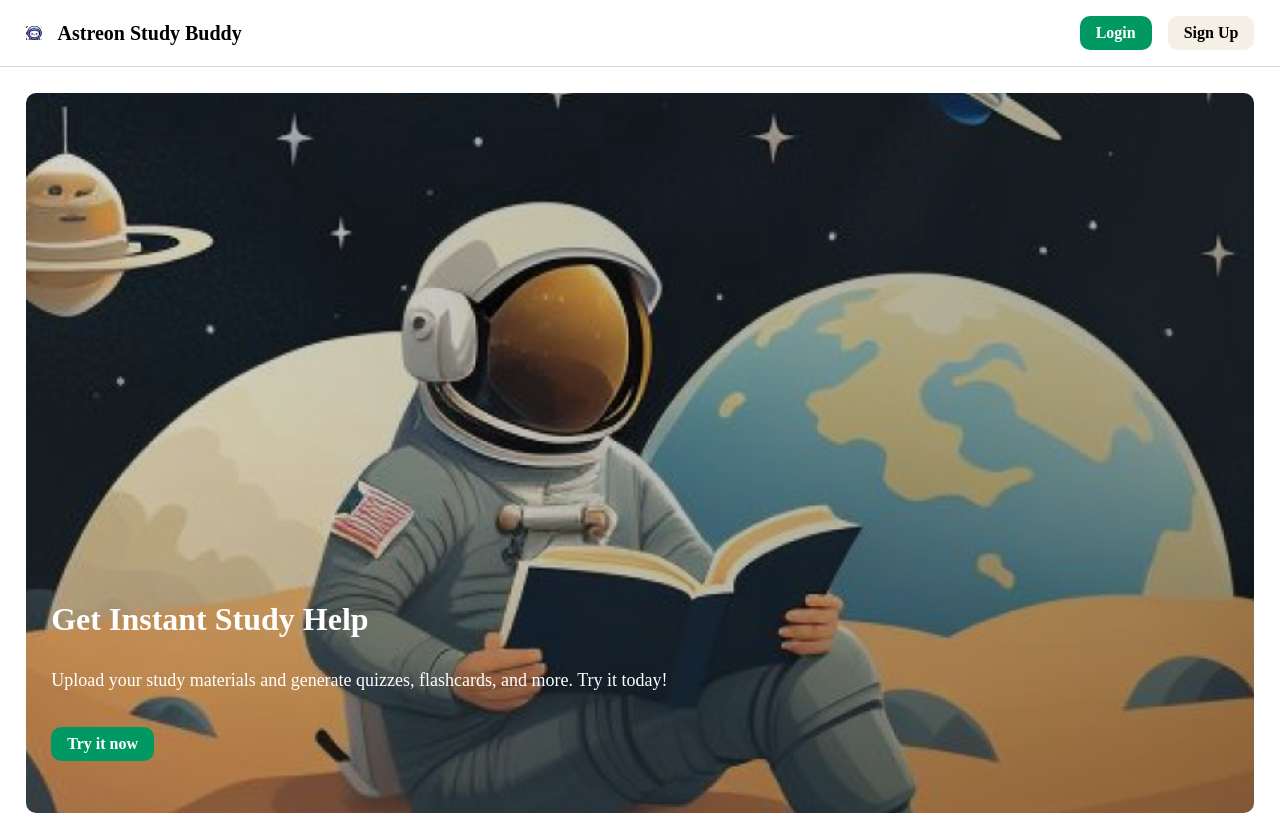
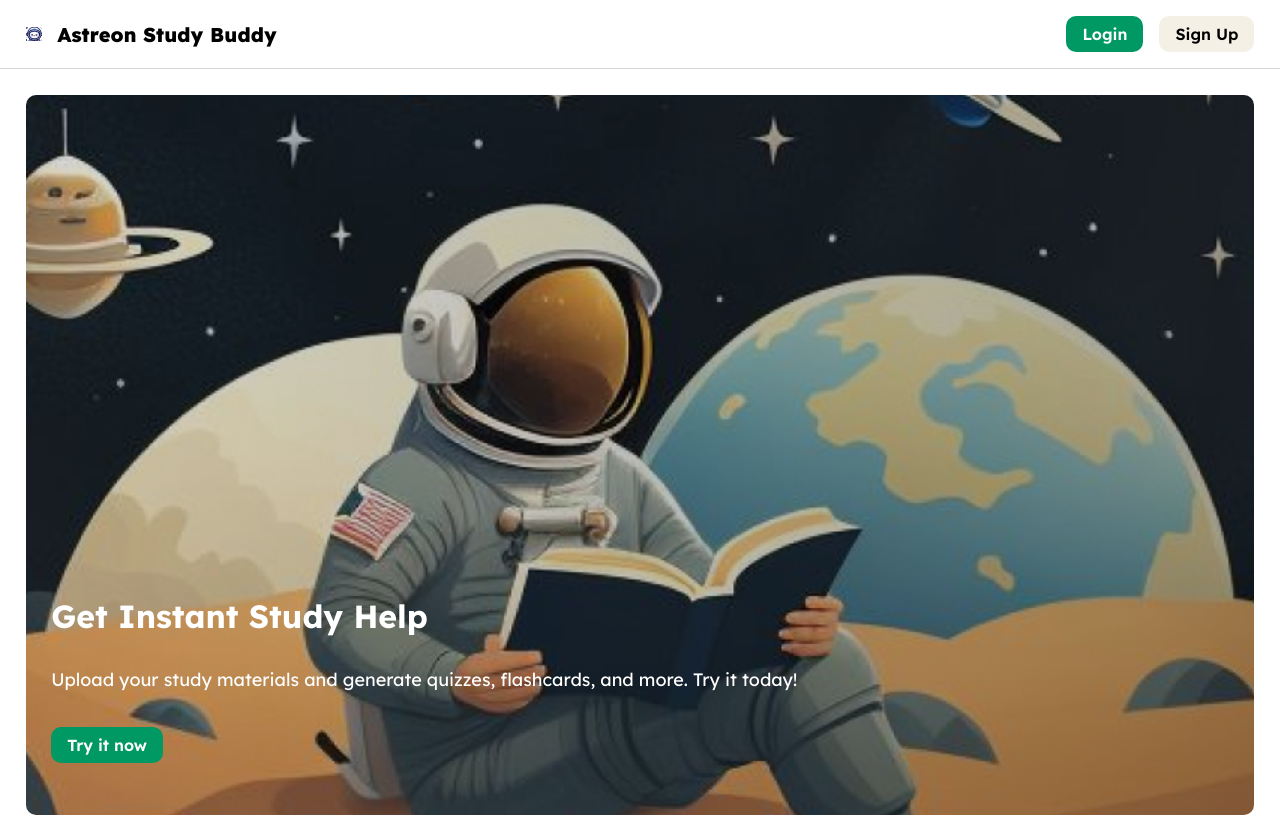
Before and after one commit to sXenoXs/astreon, a React (Vite) app in the folder frontend/: page / in a window 1280 px wide. Shown: the top 817 px of the page. Built offline with nearby package versions, Linux system fonts and the light colour scheme.

Commit message:
Update index.css

```diff
--- a/frontend/src/index.css
+++ b/frontend/src/index.css
@@ -1,5 +1,8 @@
+@import url('https://fonts.googleapis.com/css2?family=Lexend:wght@100..900&display=swap');
 * {
   padding: 0;
   margin: 0;
   box-sizing: border-box;
 }
+:root{
+  font-family: "Lexend", sans-serif;}
```
